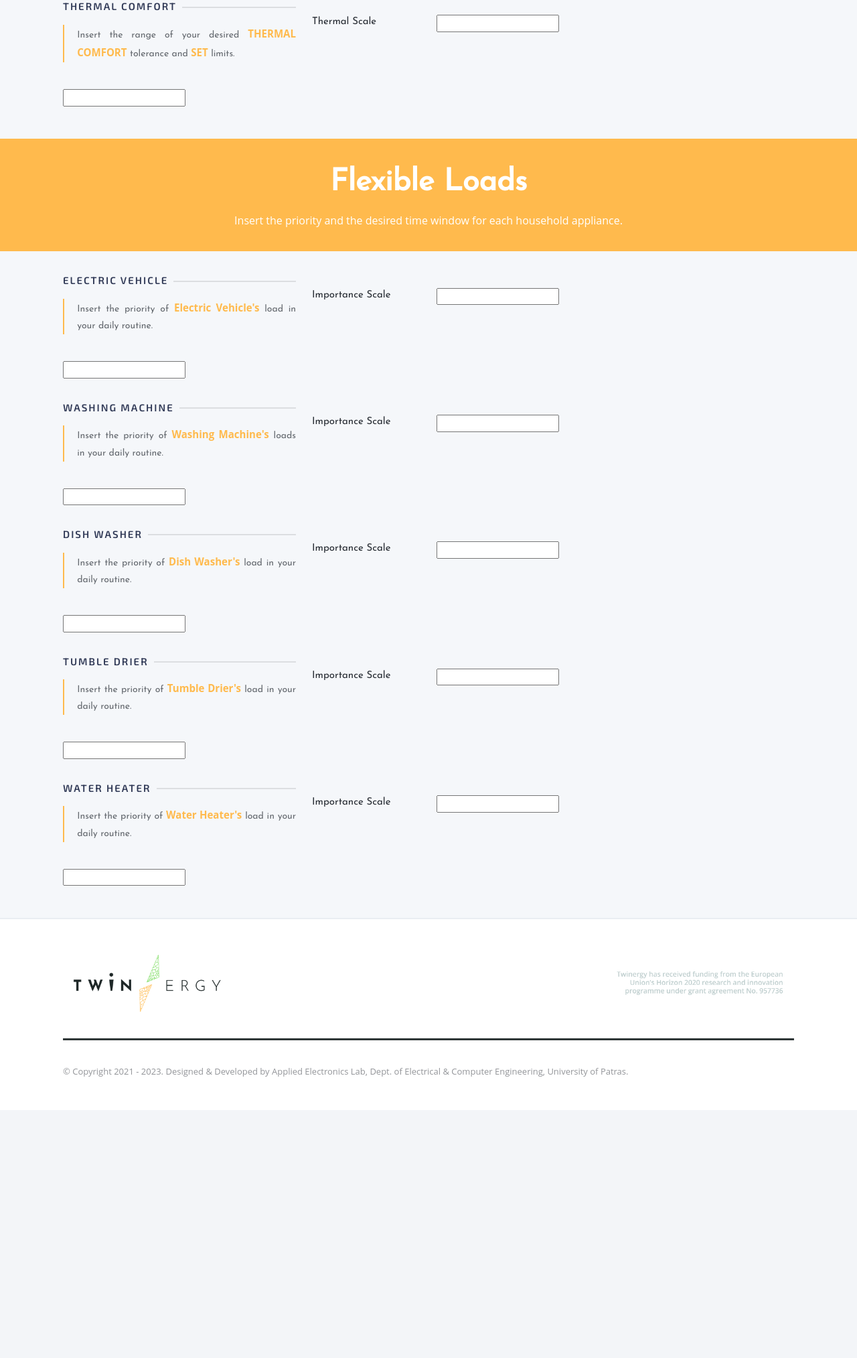
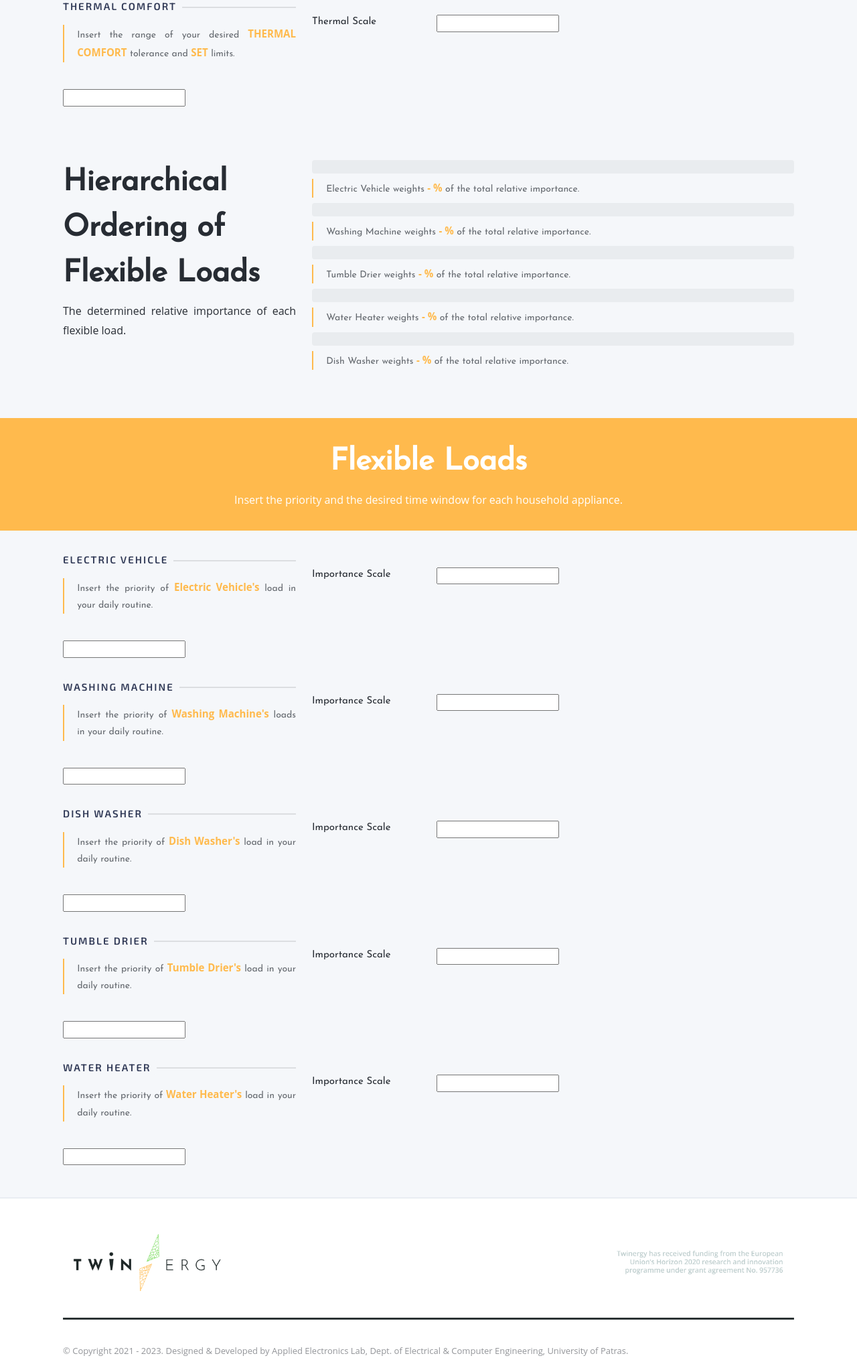
Before and after one commit to mountzou/TwinERGY, a Flask app: page /preferences/ in a window 1280 px wide. Shown: the part 197-2224 px from the top of the page at 67% size. Before the commit the page ends 1804 px from the top, so only its background shows below. Run offline with Flask 3, Linux system fonts and the light colour scheme; the visitor is signed in with stand-in values (Sample User, id 1); data that the repository does not hold is empty; some libraries are stand-ins or nearby versions.

Commit message:
- Implementation of progress bars for relative importance of preferences

```diff
--- a/app.py
+++ b/app.py
@@ -181,7 +181,7 @@ def api_tc():
     return jsonify(json_schema)
 
 
-# A functions that implements the API service that provides consumer's preferences to CDMP under the route 'api_preferences'
+# A function that implements the API service that provides consumer's preferences to CDMP under the route 'api_preferences'
 @app.route('/api_preferences', methods=['GET'])
 def api_preferences():
     # Execute SQL query to retrieve consumer's preferences regarding the household flexible loads from the UPAT db
@@ -396,6 +396,28 @@ def get_data_preferences():
         return jsonify(tuple("1"))
 
 
+@app.route('/get_preferences_weights')
+def get_preferences_weights():
+    # Execute SQL query to retrieve consumer's preferences regarding the household flexible loads from the UPAT db
+    g.cur.execute(
+        '''SELECT user_ev_pref, user_ht_pref, user_wm_pref, user_wh_pref, user_dw_pref FROM user_flex_load_preferences WHERE wearable_id = %s''', (
+            session.get('deviceId', None),))
+    (electric_vehicle, tumble_drier, washing_machine, water_heater, dish_washer) = g.cur.fetchone()
+
+    flexible_load_preferences = {
+        'Electric Vehicle': electric_vehicle,
+        'Tumble Drier': tumble_drier,
+        'Washing Machine': washing_machine,
+        'Water Heater': water_heater,
+        'Dish Washer': dish_washer
+    }
+
+    # Determine the importance of each household flexible load according to SIMOS revised method
+    flexible_load_weights = determineWeights(flexible_load_preferences)
+
+    return jsonify(flexible_load_weights)
+
+
 @app.route('/update_preferences_thermal_comfort', methods=['POST'])
 def update_preferences_thermal_comfort():
     user_thermal_level_min = request.form.get('user_thermal_level_min')
@@ -513,8 +535,7 @@ def update_range_water_heater():
 def get_data_thermal_comfort_range():
     userinfo = session.get('userinfo', None)
 
-    start_date = request.args.get('start_date')
-    end_date = request.args.get('end_date')
+    start_date, end_date = request.args.get('start_date'), request.args.get('end_date')
 
     if not start_date or not end_date:
         end_date = datetime.now().strftime('%Y-%m-%d')
@@ -523,8 +544,7 @@ def get_data_thermal_comfort_range():
     start_date = datetime.strptime(start_date, '%Y-%m-%d').date()
     end_date = datetime.strptime(end_date, '%Y-%m-%d').date() + timedelta(days=1)
 
-    start_timestamp = int(time.mktime(start_date.timetuple()))
-    end_timestamp = int(time.mktime(end_date.timetuple()))
+    start_timestamp, end_timestamp = int(time.mktime(start_date.timetuple())), int(time.mktime(end_date.timetuple()))
 
     g.cur.execute(
         '''SELECT tc_temperature, tc_humidity, tc_timestamp, wb_index, tc_met FROM user_thermal_comfort WHERE tc_timestamp >= %s AND tc_timestamp <= %s AND wearable_id = %s''',
@@ -543,17 +563,19 @@ def get_data_thermal_comfort_range():
     return jsonify(tuple(thermal_comfort_list))
 
 
-@app.route('/monitor_thermal_comfort_cdmp')
+# A method that retrieves a specific number of results for the thermal comfort dataset in CDMP
+@app.route('/monitor_thermal_comfort_cdmp/')
 def monitor_thermal_comfort_cdmp():
+    # Create a header with the X-API-TOKEN of our user in CDMP
     headers = {"X-API-TOKEN": '8a3cb21d-be27-466d-a797-54fae21a0d8a'}
+    # Define the number of results in response object through the page size
+    page_size = 1000
+    # Insert the URL of a specific dataset included in the CDMP
+    url = f"https://twinergy.s5labs.eu/api/query/00bb2745-578a-400f-bcef-da04f3a174d4?pageSize={page_size}"
+    # Assign the response in a JSON format variable
+    response_thermal_comfort = requests.get(url, headers=headers).json()
 
-    url = "https://twinergy.s5labs.eu/api/query/00bb2745-578a-400f-bcef-da04f3a174d4?pageSize=1000"
-
-    response = requests.get(url, headers=headers)
-
-    response1 = response.json()
-
-    return jsonify(response1)
+    return jsonify(response_thermal_comfort)
 
 
 @app.route('/session', methods=['GET'])
--- a/static/js/preferences.js
+++ b/static/js/preferences.js
@@ -366,7 +366,47 @@ function getConsumerPreferences() {
 
     });
 
+}
 
+function getLoadWeights() {
+    $.getJSON('/get_preferences_weights', function (data) {
+        weightElectricVehicle = data['Electric Vehicle'].shift()
+        const progressBarEV = document.getElementById('weight-ev');
+        progressBarEV.style.width = weightElectricVehicle + '%';
+        progressBarEV.setAttribute('aria-valuenow', weightElectricVehicle);
+        const weightPercentageEV = document.getElementById('weight-ev');
+        weightPercentageEV.innerHTML = weightElectricVehicle + '%';
+
+        weightWashingMachine = data['Washing Machine'].shift()
+        const progressBarWM = document.getElementById('weight-wm');
+        progressBarWM.style.width = weightWashingMachine + '%';
+        progressBarWM.setAttribute('aria-valuenow', weightWashingMachine);
+        const weightPercentageWM = document.getElementById('weight-wm');
+        weightPercentageWM.innerHTML = weightWashingMachine + '%';
+
+        weightTumbleDrier = data['Tumble Drier'].shift()
+        const progressBarTD = document.getElementById('weight-td');
+        progressBarTD.style.width = weightTumbleDrier + '%';
+        progressBarTD.setAttribute('aria-valuenow', weightTumbleDrier);
+        const weightPercentageTD = document.getElementById('weight-td');
+        weightPercentageTD.innerHTML = weightTumbleDrier + '%';
+
+        weightWaterHeater = data['Water Heater'].shift()
+        const progressBarWH = document.getElementById('weight-wh');
+        progressBarWH.style.width = weightWaterHeater + '%';
+        progressBarWH.setAttribute('aria-valuenow', weightWaterHeater);
+        const weightPercentageWH = document.getElementById('weight-wh');
+        weightPercentageWH.innerHTML = weightWaterHeater + '%';
+
+        weightDishWasher = data['Dish Washer'].shift()
+        const progressBarDW = document.getElementById('weight-dw');
+        progressBarDW.style.width = weightDishWasher + '%';
+        progressBarDW.setAttribute('aria-valuenow', weightDishWasher);
+        const weightPercentageDW = document.getElementById('weight-dw');
+        weightPercentageDW.innerHTML = weightDishWasher + '%';
+    });
 }
 
 getConsumerPreferences();
+
+getLoadWeights();
--- a/templates/preferences.html
+++ b/templates/preferences.html
@@ -60,6 +60,61 @@
         <div class="mdk-box__bg-rear"
              style="transform: translateZ(0px); will-change: opacity; opacity: -0.19186;"></div>
     </div>
+</div>
+
+<div class="container page__container page-section">
+
+    <div class="row mb-32pt mb-32pt">
+        <div class="col-lg-4">
+                <h1 class="text-black mb-8pt">Hierarchical Ordering of Flexible Loads</h1>
+                <p class="lead text-black measure-lead-max mb-0" style="font-size: 16px;">The determined relative importance of each flexible load.</p>
+        </div>
+<div class="col-lg-8 d-flex align-items-center">
+  <div class="flex" style="max-width: 100%">
+    <div class="progress-container">
+      <div class="progress-item">
+        <div class="progress" style="height: 20px;">
+          <div class="progress-bar bg-primary rounded" role="progressbar" style="width: 0%; opacity: 0.9;" aria-valuenow="15" aria-valuemin="0" aria-valuemax="100" id="weight-ev"></div>
+        </div>
+        <div class="progress-label card-subtitle text-70 mt-8pt mb-8pt border-left-3 border-left-primary pl-24pt pl-md-32pt">Electric Vehicle weights <code id="weight-per-ev">- %</code> of the total relative importance.</div>
+      </div>
+      <div class="progress-item">
+        <div class="progress" style="height: 20px;">
+          <div class="progress-bar bg-primary rounded" role="progressbar" style="width: 0%; opacity: 0.9;" aria-valuenow="0" aria-valuemin="0" aria-valuemax="100" id="weight-wm"></div>
+        </div>
+        <div class="progress-label card-subtitle text-70 mt-8pt mb-8pt border-left-3 border-left-primary pl-24pt pl-md-32pt">Washing Machine weights <code id="weight-per-wm">- %</code> of the total relative importance.</div>
+      </div>
+      <div class="progress-item">
+        <div class="progress" style="height: 20px;">
+          <div class="progress-bar bg-primary rounded" role="progressbar" style="width: 0%; opacity: 0.9;" aria-valuenow="0" aria-valuemin="0" aria-valuemax="100" id="weight-td"></div>
+        </div>
+        <div class="progress-label card-subtitle text-70 mt-8pt mb-8pt border-left-3 border-left-primary pl-24pt pl-md-32pt">Tumble Drier weights <code id="weight-per-td">- %</code> of the total relative importance.</div>
+      </div>
+      <div class="progress-item">
+        <div class="progress" style="height: 20px;">
+          <div class="progress-bar bg-primary rounded" role="progressbar" style="width: 0%; opacity: 0.9;" aria-valuenow="0" aria-valuemin="0" aria-valuemax="100" id="weight-wh"></div>
+        </div>
+        <div class="progress-label card-subtitle text-70 mt-8pt mb-8pt border-left-3 border-left-primary pl-24pt pl-md-32pt">Water Heater weights <code id="weight-per-wh">- %</code> of the total relative importance.</div>
+      </div>
+      <div class="progress-item">
+        <div class="progress" style="height: 20px;">
+          <div class="progress-bar bg-primary rounded" role="progressbar" style="width: 0%; opacity: 0.9;" aria-valuenow="0" aria-valuemin="0" aria-valuemax="100" id="weight-dw"></div>
+        </div>
+        <div class="progress-label card-subtitle text-70 mt-8pt mb-8pt border-left-3 border-left-primary pl-24pt pl-md-32pt">Dish Washer weights <code id="weight-per-dw">- %</code> of the total relative importance.</div>
+      </div>
+    </div>
+  </div>
+</div>
+    </div>
+    </div>
+<div class="mdk-box bg-primary mdk-box--bg-gradient-primary2 js-mdk-box mb-0" data-domfactory-upgraded="mdk-box"
+     data-effects="blend-background">
+    <div class="mdk-box__bg">
+        <div class="mdk-box__bg-front"
+             style="transform: translateZ(0px); will-change: opacity; opacity: 1.19186;"></div>
+        <div class="mdk-box__bg-rear"
+             style="transform: translateZ(0px); will-change: opacity; opacity: -0.19186;"></div>
+    </div>
     <div class="mdk-box__content">
         <div class="py-32pt text-center text-sm-center">
             <div class="container d-flex flex-column justify-content-center align-items-center">
@@ -70,9 +125,8 @@
             </div>
         </div>
     </div>
-</div>
+    </div>
 
-<!--<div class="container page__container page-section">-->
 
 <!--    <div class="page-separator">-->
 <!--        <div class="page-separator__text">Priority of each Flexible Load</div>-->
@@ -142,8 +196,6 @@
 <!--            </div>-->
 <!--        </div>-->
 <!--    </div>-->
-
-<!--</div>-->
 
 <div class="container page__container page-section">
     <div class="row mb-32pt">
```
